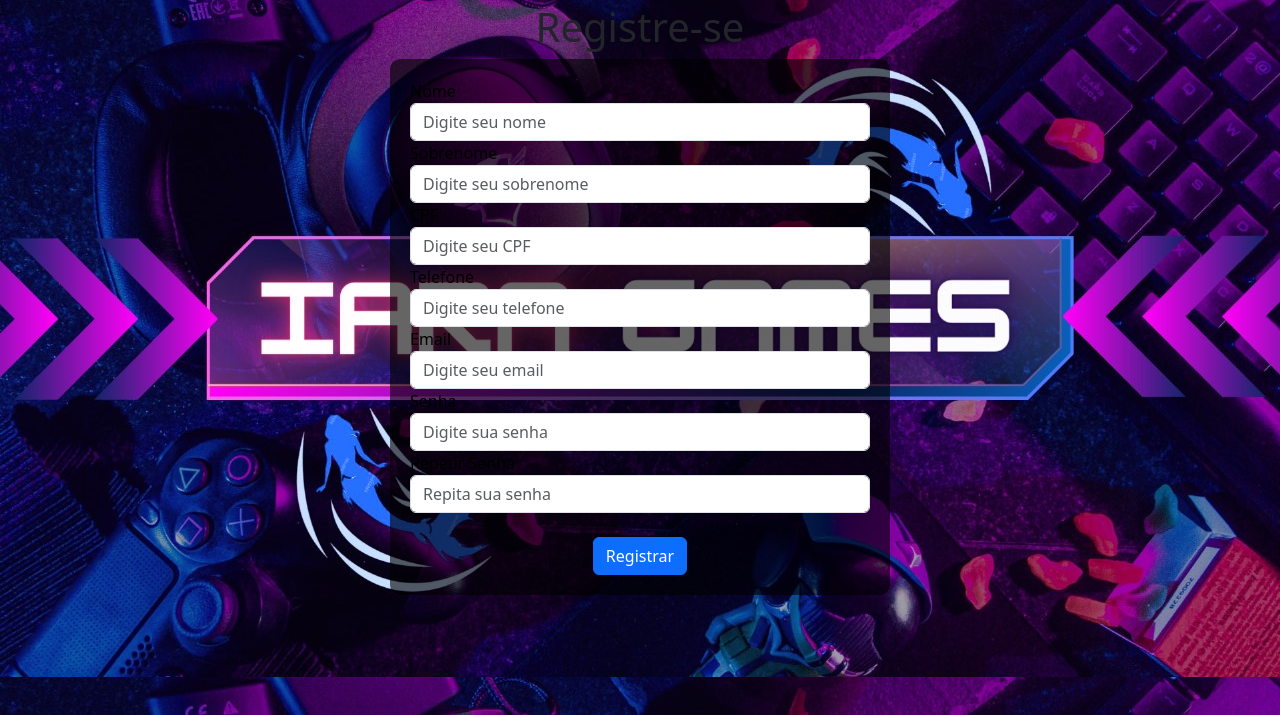
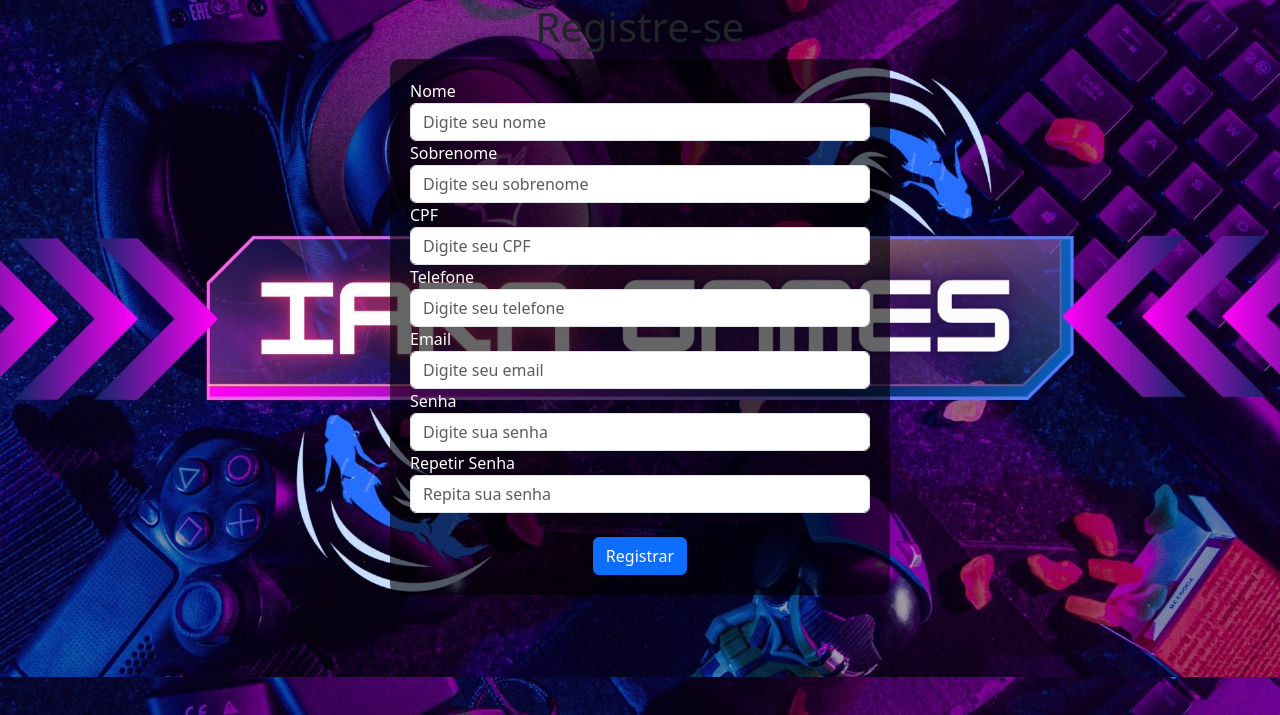
Before and after one commit to Viholialves/iara-login, a PHP site: page /html/cadastro.php in a window 1280 px wide. Shown: the part 43-758 px from the top of the page. Run offline with PHP 8.4, Linux system fonts and the light colour scheme.

Commit message:
Update cadastro.css

```diff
--- a/css/cadastro.css
+++ b/css/cadastro.css
@@ -14,5 +14,5 @@ form {
 }
 
 label {
-  color: #000000;
+  color:#FFFFFF;
 }
```
